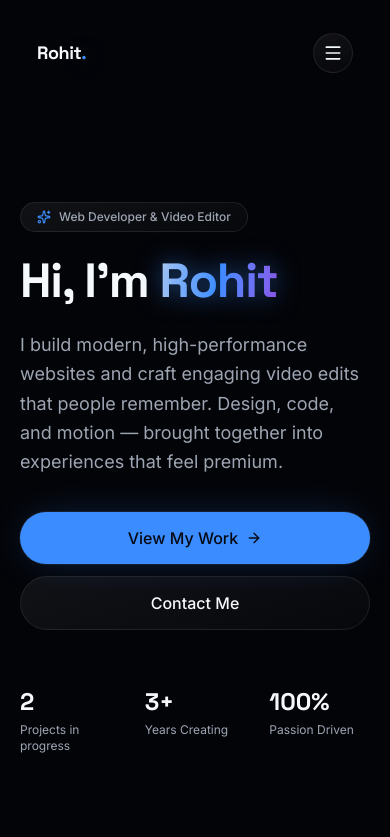
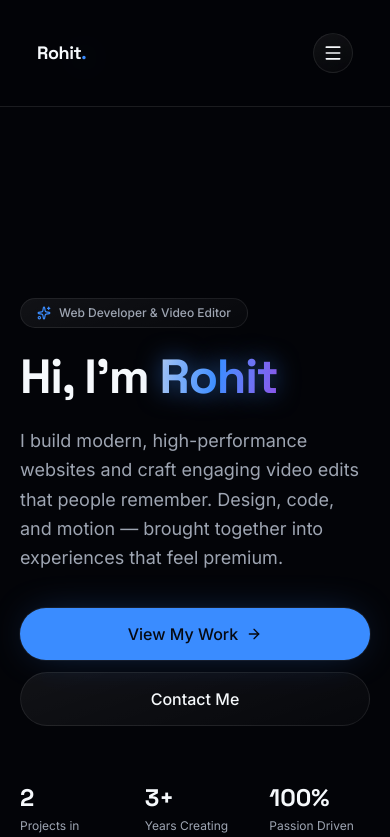
Before and after one commit to RohittSharma4/My-portfolio-, a Next.js app: page / in a window 390 px wide. Shown: the top 837 px of the page. Built offline with nearby package versions, Linux system fonts and the light colour scheme.

Commit message:
feat: adjust page and navbar styles for better layout

```diff
--- a/app/page.tsx
+++ b/app/page.tsx
@@ -68,7 +68,7 @@ const creative = [
 
 export default function Page() {
   return (
-    <main className="min-h-screen overflow-hidden bg-background">
+    <main className="min-h-screen overflow-hidden bg-background pt-24 md:pt-0">
       <Navbar />
       <Hero />
 
--- a/components/navbar.tsx
+++ b/components/navbar.tsx
@@ -33,7 +33,7 @@ export function Navbar() {
   return (
     <header
       className={cn(
-        'fixed inset-x-0 top-0 z-50 transition-all duration-300',
+        'fixed inset-x-0 top-0 z-50 border-b border-transparent transition-all duration-300 max-md:border-white/10 max-md:bg-background/85 max-md:backdrop-blur-2xl',
         scrolled ? 'py-3' : 'py-5',
       )}
     >
```
